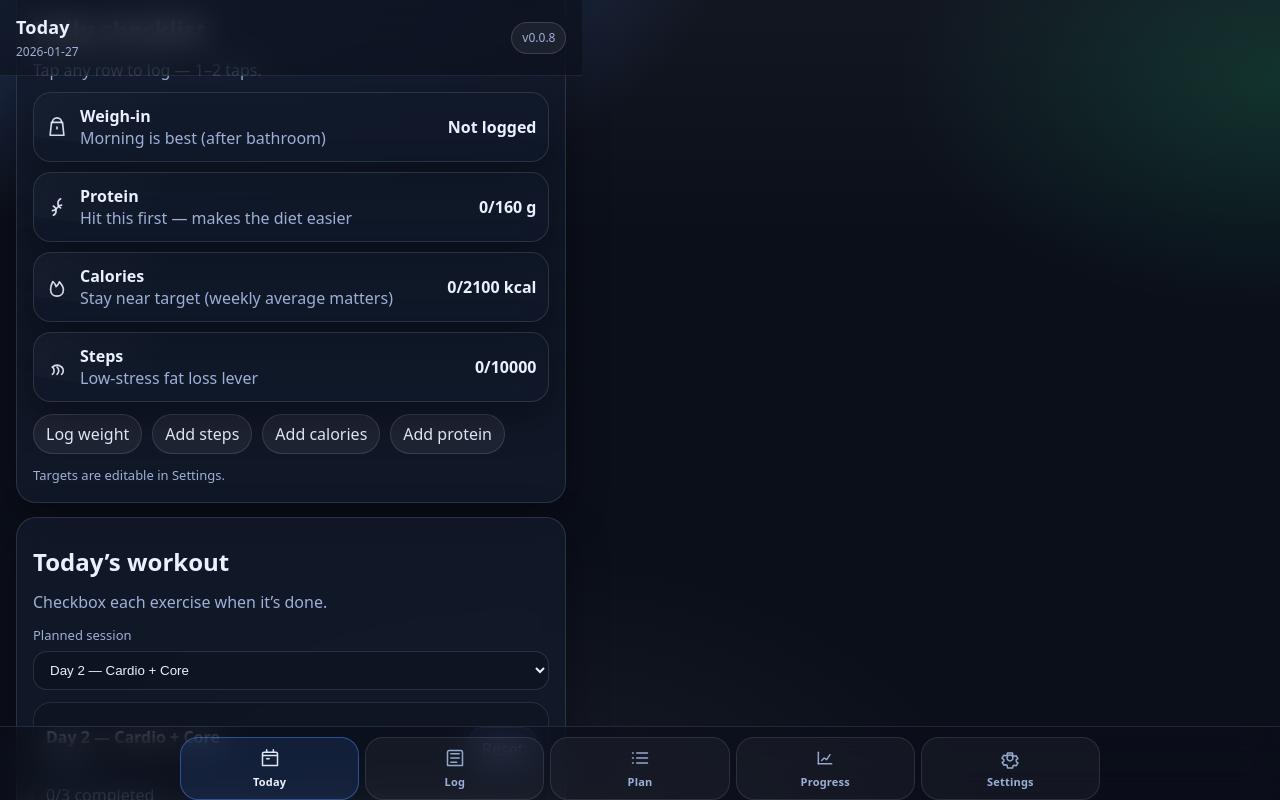
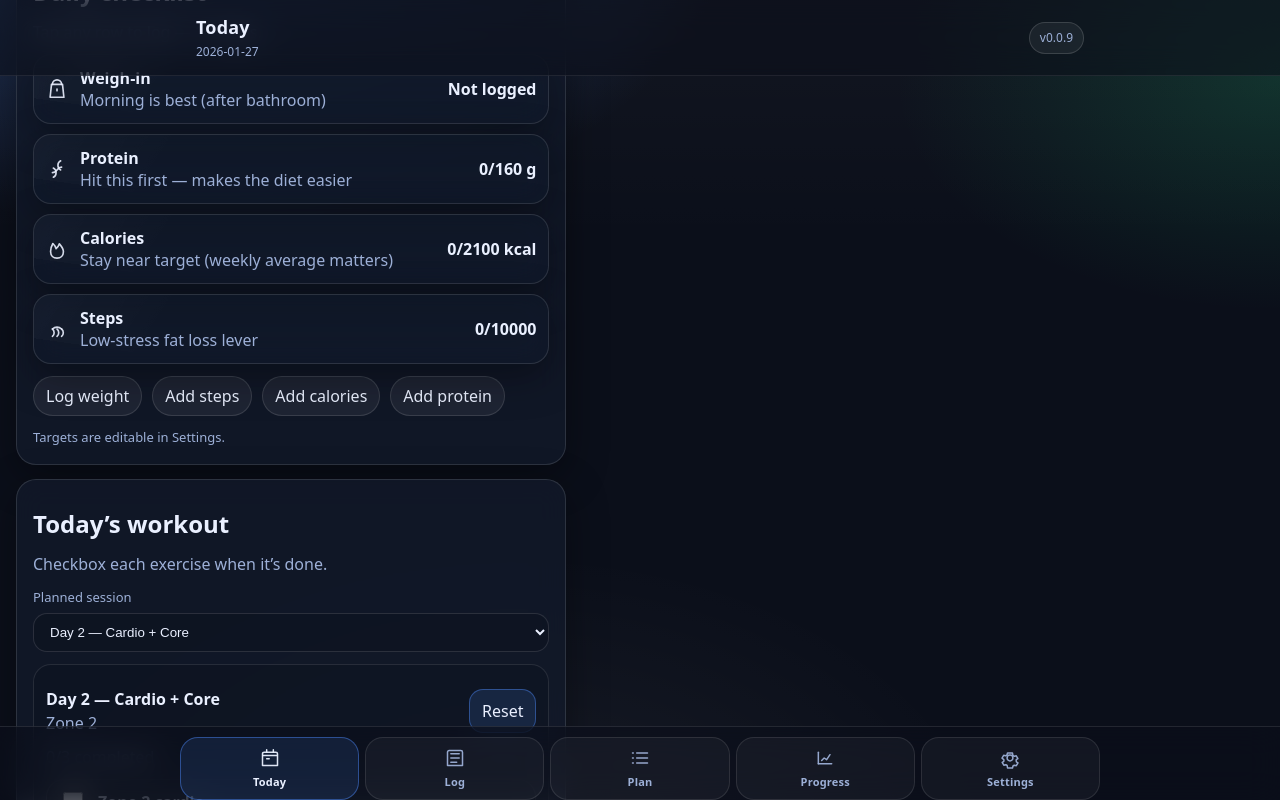
Before and after one commit to Lacose-lab/fitness-plan-tracker, a React (Vite) app: page / in a window 1280 px wide. Shown: the top 800 px of the page. Built offline with nearby package versions, Linux system fonts and the light colour scheme.

Commit message:
v0.0.9: Fixed header safe-area via fixed app bar + spacer; QA spec tighten

```diff
--- a/package.json
+++ b/package.json
@@ -1,7 +1,7 @@
 {
   "name": "fitness-plan-tracker",
   "private": true,
-  "version": "0.0.8",
+  "version": "0.0.9",
   "type": "module",
   "scripts": {
     "dev": "vite",
@@ -12,7 +12,7 @@
     "preview:ci": "vite preview --port 4173 --strictPort",
     "test:e2e": "playwright test --reporter=line",
     "playwright:install": "playwright install",
-    "qa": "npm run build && npm run playwright:install && start-server-and-test preview:ci http://127.0.0.1:4173 \"npx playwright test --reporter=line\"",
+    "qa": "npm run build && npm run playwright:install && start-server-and-test preview:ci http://127.0.0.1:4173 test:e2e",
     "gen:icons": "node scripts/gen-icons.mjs"
   },
   "dependencies": {
--- a/src/App.css
+++ b/src/App.css
@@ -99,15 +99,21 @@ html, body { height: 100%; }
 }
 
 .appBar{
-  position:sticky;
+  position:fixed;
   top:0;
-  z-index:10;
+  left:0;
+  right:0;
+  z-index:50;
   background: rgba(11,15,26,0.55);
   border-bottom:1px solid rgba(255,255,255,0.08);
   backdrop-filter: blur(16px);
   -webkit-backdrop-filter: blur(16px);
-  /* iOS PWA safe-area (some iOS builds only respect it on the container) */
+  /* iOS PWA safe-area */
   padding-top: max(var(--safe-top), var(--safe-top-legacy), 12px);
+}
+
+.appBarSpacer{
+  height: calc(56px + max(var(--safe-top), var(--safe-top-legacy), 12px));
 }
 
 .appBarInner{
@@ -117,6 +123,7 @@ html, body { height: 100%; }
   display:flex;
   justify-content:space-between;
   align-items:center;
+  min-height:56px;
 }
 
 .appTitle{font-weight:900;font-size:18px;letter-spacing:0.2px}
--- a/src/App.tsx
+++ b/src/App.tsx
@@ -22,7 +22,7 @@ type Tab = "today" | "log" | "plan" | "progress" | "settings";
 
 type Metric = "weightKg" | "steps" | "calories" | "proteinG";
 
-const APP_VERSION = "0.0.8";
+const APP_VERSION = "0.0.9";
 
 function numberOrUndef(v: string): number | undefined {
   const n = Number(v);
@@ -298,6 +298,7 @@ export default function App() {
           <div className="appBadge">v{APP_VERSION}</div>
         </div>
       </header>
+      <div className="appBarSpacer" />
 
       <main className="main">
         {tab === "today" && (
```
Also changed, not shown: 2 other files (tests, documents, lock files or other folders).
